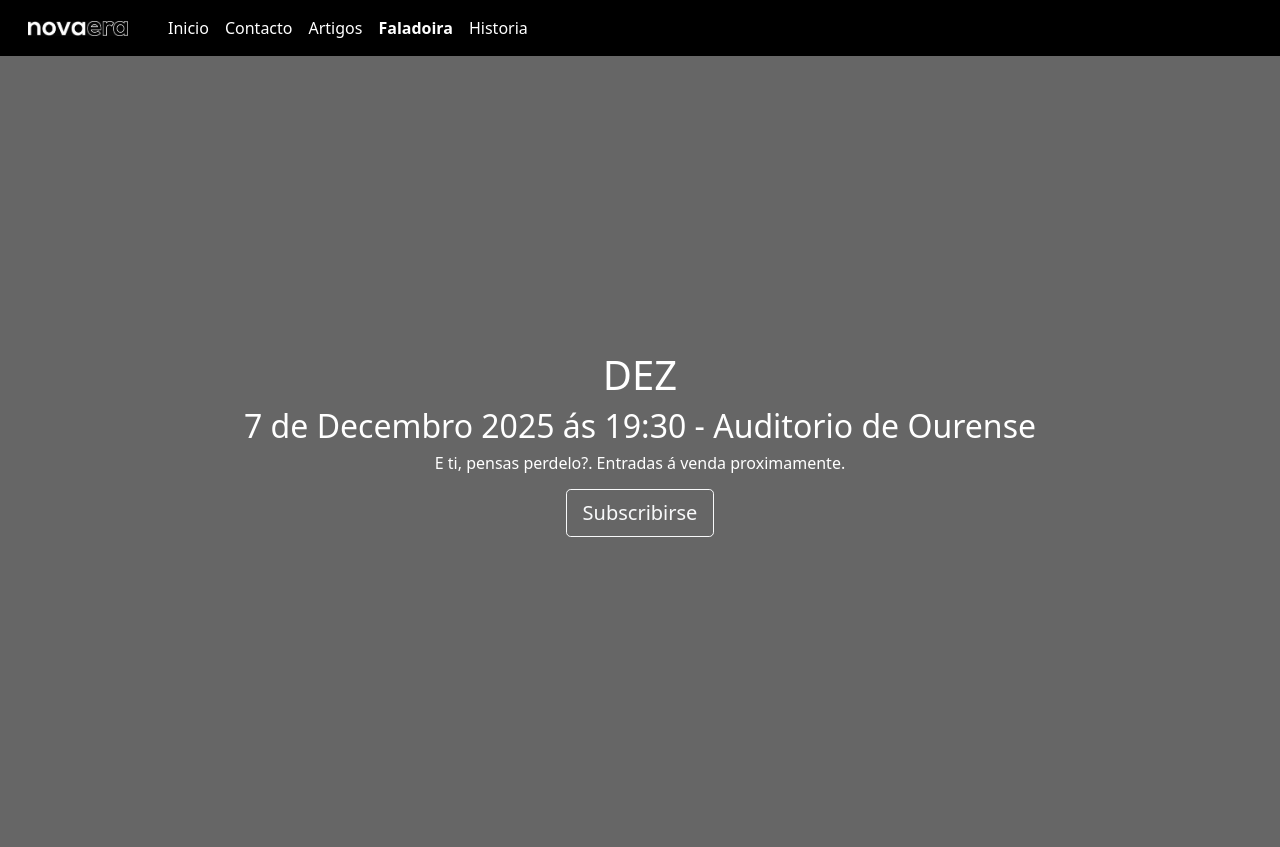
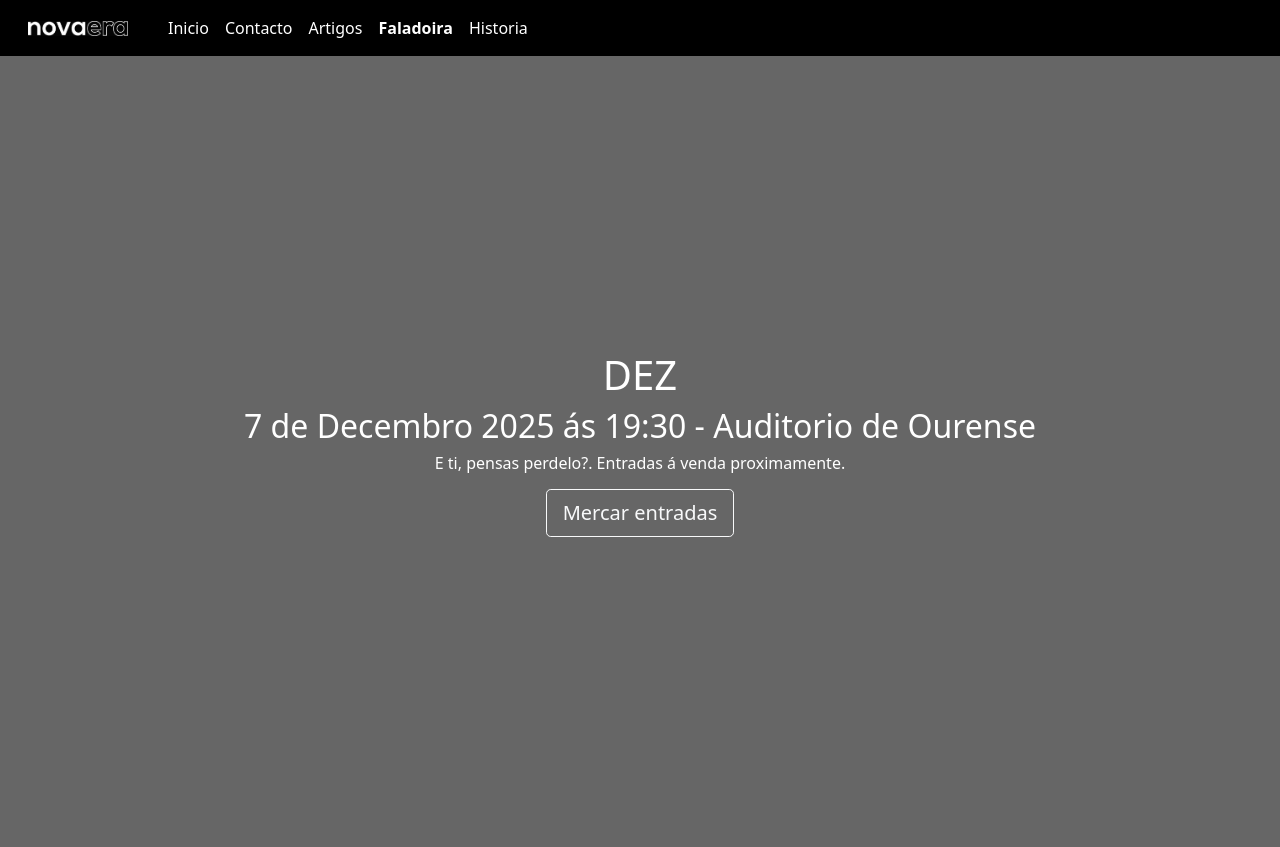
Before and after one commit to paquinho89/novaera, a Django app: page / in a window 1280 px wide. Shown: the top 847 px of the page. Run offline with Django 3.2, Linux system fonts and the light colour scheme; some libraries are stand-ins or nearby versions.

Commit message:
Update home_page.html

```diff
--- a/NovaEra/templates/home_page.html
+++ b/NovaEra/templates/home_page.html
@@ -61,7 +61,8 @@
                 <h1>DEZ</strong></h1>
                 <h2>7 de Decembro 2025 ás 19:30 - Auditorio de Ourense</strong></h2>
                 <h6>E ti, pensas perdelo?. Entradas á venda proximamente.</h6>
-                <a class="btn btn-outline-light btn-lg m-2" href="#footer" role="button">Subscribirse</a>
+                <a class="btn btn-outline-light btn-lg m-2" href="https://www.youtube.com/watch?v=0g9poWKKpbU&list=RDRB6uIcamEdo&index=2" role="button" target="_blank">Mercar entradas</a>
+                <!--<a class="btn btn-outline-light btn-lg m-2" href="#footer" role="button">Subscribirse</a>-->
                 <!--<ul class="list-unstyled">
                   <li><strong>12 Agosto 2023, Castrelo do Val</strong></li>
                   <li><strong>15 Agosto 2023, Castrelo do Val</strong></li>
```
